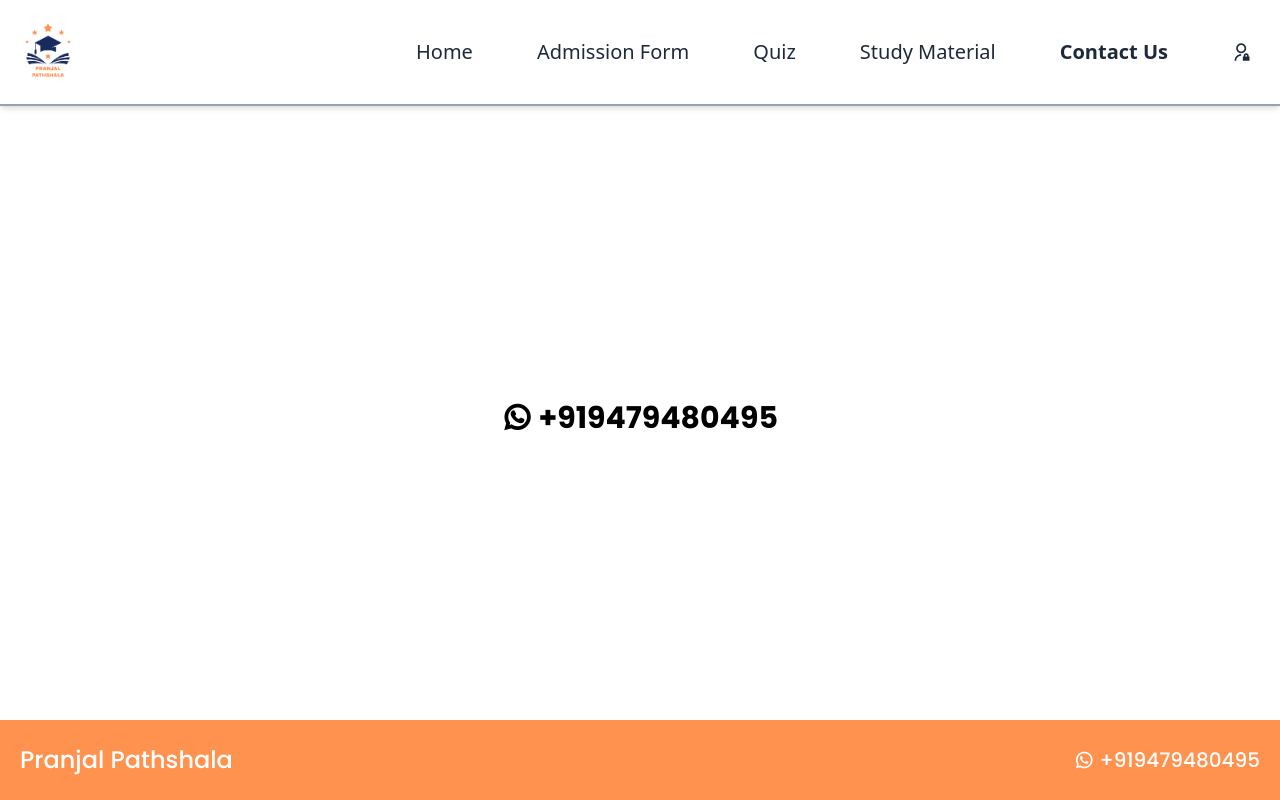
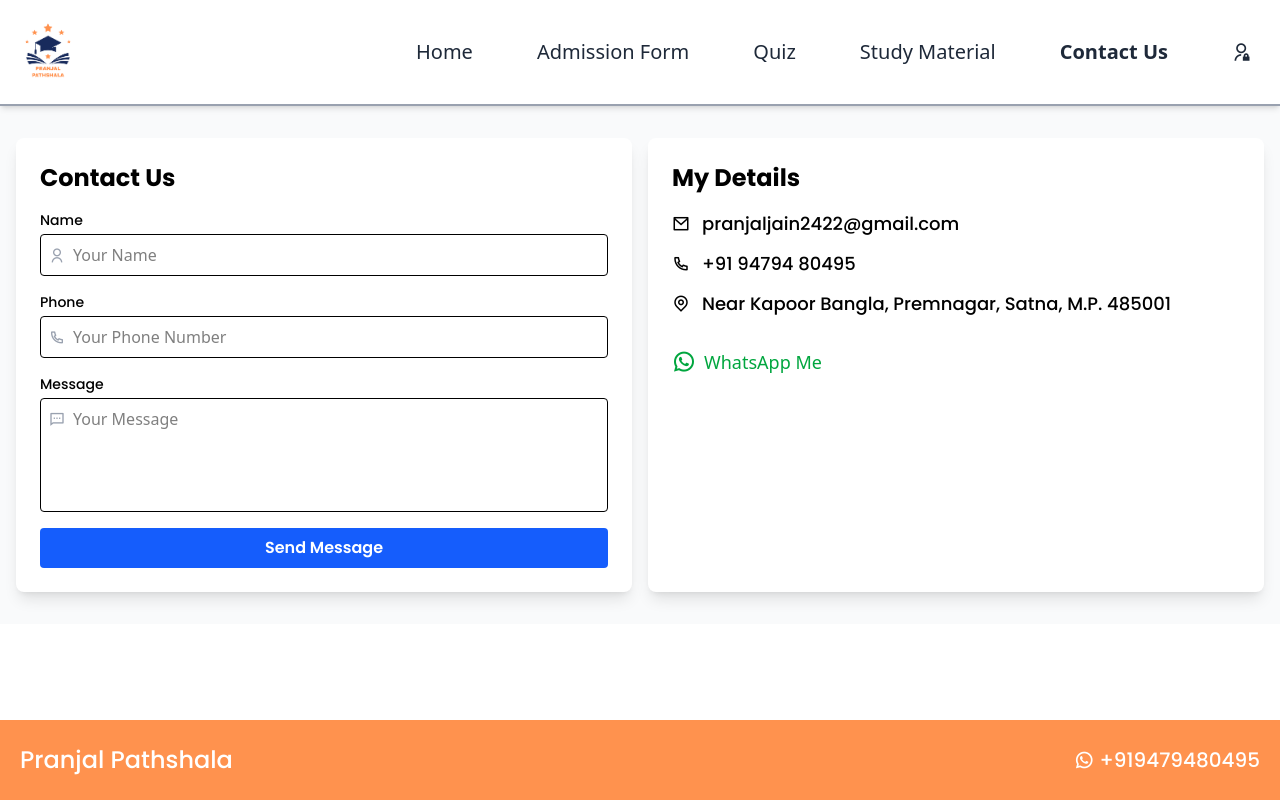
Before and after one commit to Iamjustrosh/Pranjal-Pathshala, a React (Vite) app: page /contact in a window 1280 px wide. Built offline with nearby package versions, Linux system fonts and the light colour scheme.

Commit message:
Contact Page

```diff
--- a/src/pages/Contact.jsx
+++ b/src/pages/Contact.jsx
@@ -1,14 +1,140 @@
-import React from 'react'
+import React, { useState } from 'react';
 
 const Contact = () => {
+  const [form, setForm] = useState({
+    name: '',
+    phone: '',
+    message: '',
+  });
+
+  // Only allow numeric input in phone field (prevents alphabet entry)
+  const handleChange = (e) => {
+    const { name, value } = e.target;
+    if (name === 'phone') {
+      // Only update if value is empty or all digits
+      if (value === '' || /^[0-9]+$/.test(value)) {
+        setForm({ ...form, [name]: value });
+      }
+    } else {
+      setForm({ ...form, [name]: value });
+    }
+  };
+
+  const handleSubmit = (e) => {
+    e.preventDefault();
+    // You can add form submission logic here (e.g., send to backend or show a toast)
+    alert('Thank you for contacting us!');
+    setForm({ name: '', phone: '', message: '' });
+  };
+
   return (
-    <>
-    <div className='absolute text-center top-1/2 left-1/2 -translate-x-1/2 text-3xl poppins-bold'>
-    <a href="https://wa.me/919479480495?text=Hello%21%20I%20need%20more%20information%20about%20your%20services" target='_blank'><i class="ri-whatsapp-line "></i> +919479480495</a>
+    <div className="flex flex-col md:flex-row w-full items-stretch justify-center bg-gray-50 py-8 px-4">
+      {/* Left: Contact Form */}
+      <div className="w-full md:w-1/2 bg-white rounded-lg shadow-lg p-6 md:mr-4 mb-6 md:mb-0 flex flex-col flex-1">
+        <h2 className="text-2xl poppins-bold mb-4 flex items-center gap-2">
+        Contact Us
+        </h2>
+        <form onSubmit={handleSubmit} className="flex flex-col gap-4 flex-grow">
+          <div>
+            <label className="block text-sm poppins-medium mb-1" htmlFor="name">
+              Name
+            </label>
+            <div className="flex items-center border rounded px-2">
+              <i className="ri-user-line text-gray-400 mr-2"></i>
+              <input
+                type="text"
+                id="name"
+                name="name"
+                value={form.name}
+                onChange={handleChange}
+                required
+                className="w-full py-2 outline-none bg-transparent"
+                placeholder="Your Name"
+              />
+            </div>
+          </div>
+          <div>
+            <label className="block text-sm poppins-medium mb-1" htmlFor="phone">
+              Phone
+            </label>
+            <div className="flex items-center border rounded px-2">
+              <i className="ri-phone-line text-gray-400 mr-2"></i>
+              <input
+                type="tel"
+                id="phone"
+                name="phone"
+                value={form.phone}
+                onChange={handleChange}
+                required
+                className="w-full py-2 outline-none bg-transparent"
+                placeholder="Your Phone Number"
+                inputMode="numeric"
+                pattern="[0-9]*"
+                maxLength={15}
+                autoComplete="off"
+              />
+            </div>
+          </div>
+          <div>
+            <label className="block text-sm poppins-medium mb-1" htmlFor="message">
+              Message
+            </label>
+            <div className="flex items-start border rounded px-2">
+              <i className="ri-message-2-line text-gray-400 mr-2 mt-2"></i>
+              <textarea
+                id="message"
+                name="message"
+                value={form.message}
+                onChange={handleChange}
+                required
+                className="w-full py-2 outline-none bg-transparent resize-none"
+                placeholder="Your Message"
+                rows={4}
+              />
+            </div>
+          </div>
+          <button
+            type="submit"
+            className="bg-blue-600 text-white poppins-semibold py-2 rounded hover:bg-blue-700 transition"
+          >
+            Send Message
+          </button>
+        </form>
+      </div>
 
+      {/* Right: Contact Details */}
+      <div className="w-full md:w-1/2 bg-white rounded-lg shadow-lg p-6 flex flex-col items-start flex-1">
+        <h2 className="text-2xl poppins-bold mb-4 flex items-center gap-2">
+          My Details
+        </h2>
+        <div className="flex items-center mb-3 text-lg">
+          <i className="ri-mail-line mr-3"></i>
+          <span className="poppins-medium">pranjaljain2422@gmail.com</span>
+        </div>
+        <div className="flex items-center mb-3 text-lg">
+          <i className="ri-phone-line mr-3"></i>
+          <span className="poppins-medium">+91 94794 80495</span>
+        </div>
+        <div className="flex items-center mb-3 text-lg">
+          <i className="ri-map-pin-line mr-3"></i>
+          <span className="poppins-medium">
+          Near Kapoor Bangla, Premnagar, Satna, M.P. 485001
+          </span>
+        </div>
+        <div className="flex items-center mt-4">
+          <a
+            href="https://wa.me/919479480495?text=Hello%21%20I%20need%20more%20information%20about%20your%20services"
+            target="_blank"
+            rel="noopener noreferrer"
+            className="flex items-center text-green-600 hover:underline text-lg"
+          >
+            <i className="ri-whatsapp-line text-2xl mr-2"></i>
+            WhatsApp Me
+          </a>
+        </div>
+      </div>
     </div>
-    </>
-  )
-}
+  );
+};
 
-export default Contact
+export default Contact;
```
